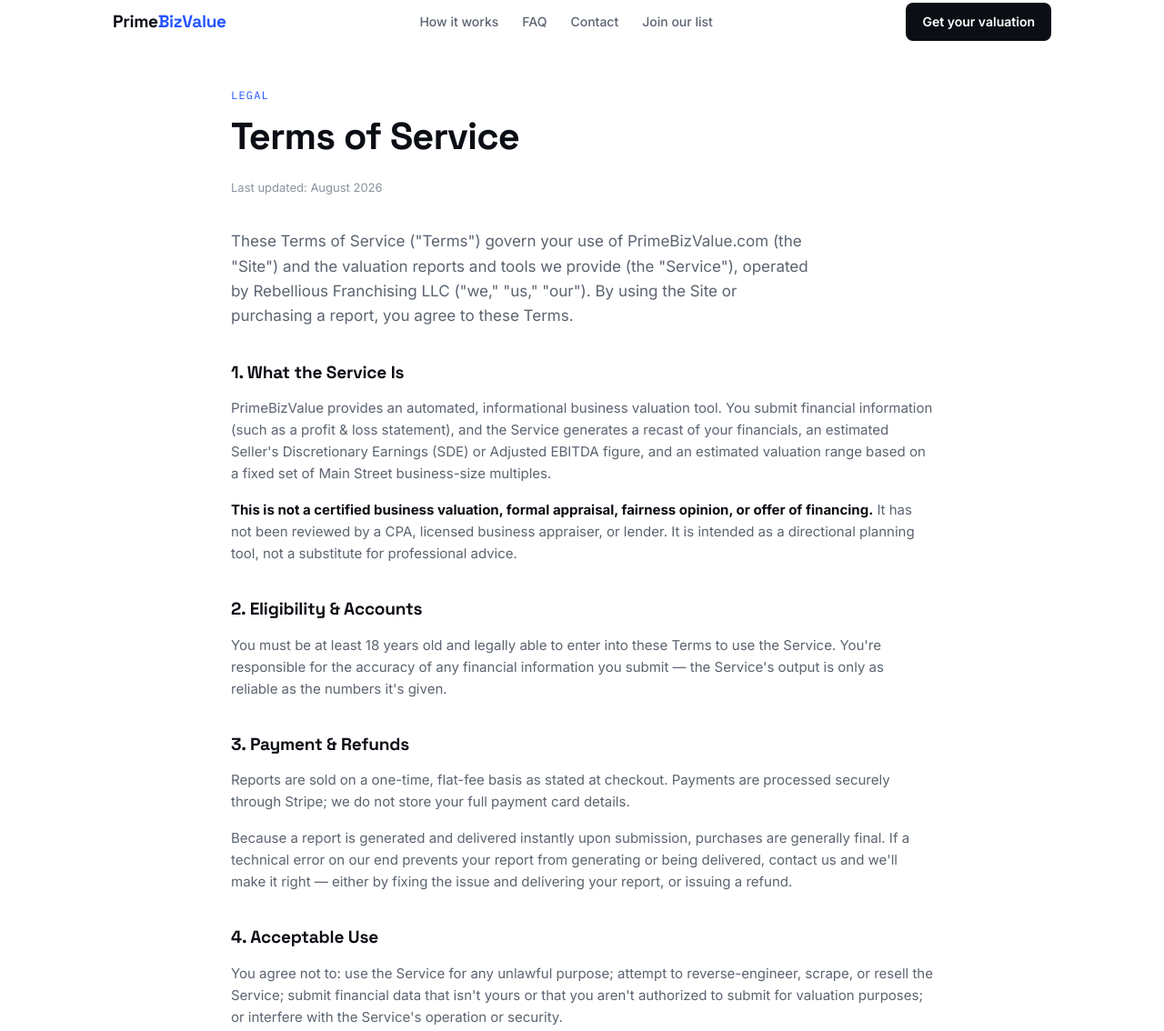
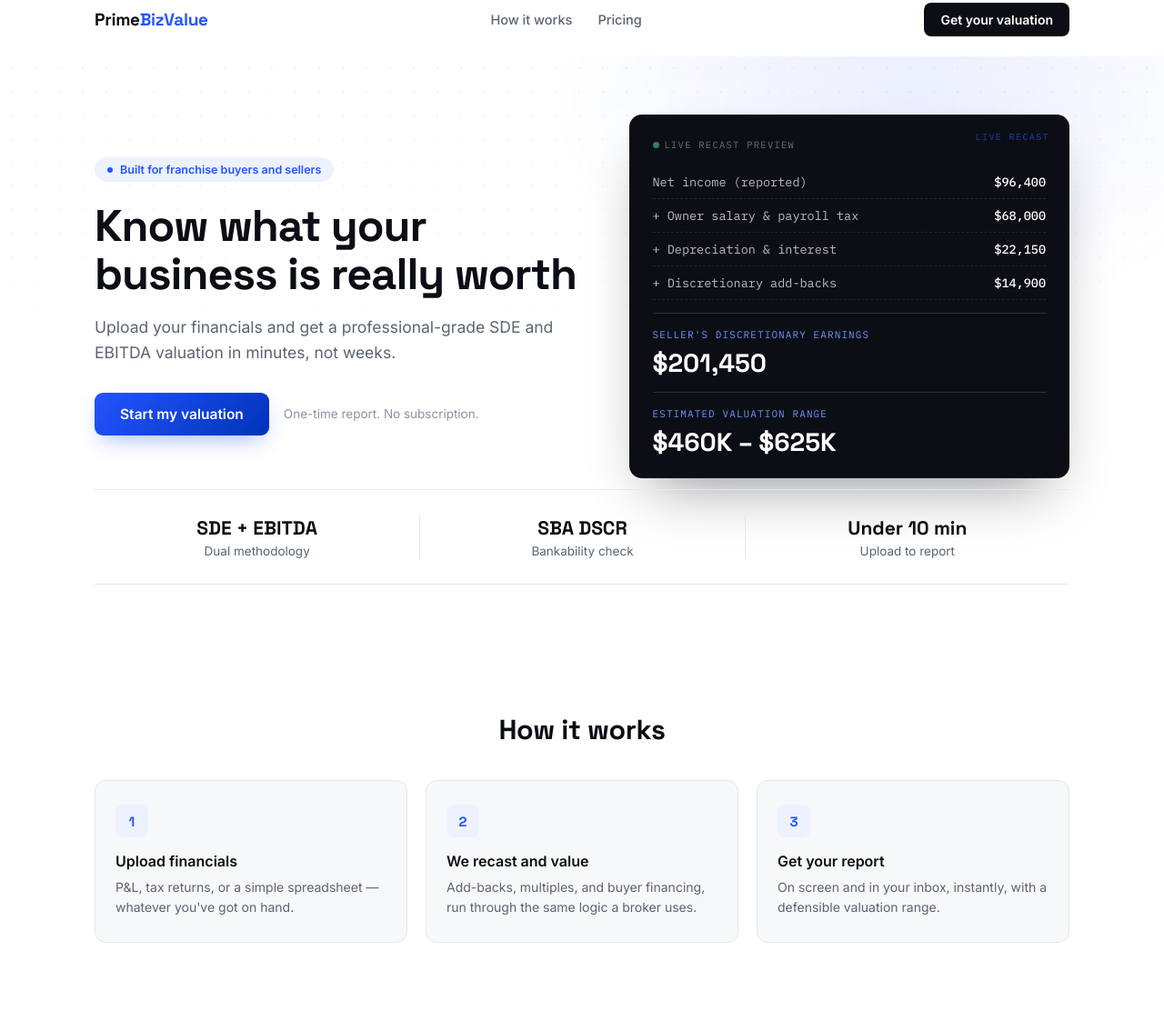
Before and after one commit to joemalmuthCFE/PrimeBizValue-site, a plain HTML site: page terms.html in a window 1280 px wide. Shown: the part 19-1153 px from the top of the page at 91% size. Drawn offline with Linux system fonts and the light colour scheme.

Commit message:
Update terms.html

```diff
--- a/terms.html
+++ b/terms.html
@@ -3,8 +3,8 @@
 <head>
 <meta charset="UTF-8">
 <meta name="viewport" content="width=device-width, initial-scale=1.0">
-<title>Terms of Service — PrimeBizValue</title>
-<meta name="description" content="Terms of Service for PrimeBizValue.com valuation reports and tools.">
+<title>PrimeBizValue — Know what your business is really worth</title>
+<meta name="description" content="Upload your financials and get a professional-grade SDE and EBITDA valuation, built for franchise buyers and sellers.">
 <link rel="preconnect" href="https://fonts.googleapis.com">
 <link rel="preconnect" href="https://fonts.gstatic.com" crossorigin>
 <link href="https://fonts.googleapis.com/css2?family=Space+Grotesk:wght@500;600;700&family=Inter:wght@400;500;600;700&family=IBM+Plex+Mono:wght@400;500&display=swap" rel="stylesheet">
@@ -19,141 +19,279 @@
     --accent:#2454FF;
     --accent-2:#0033B8;
     --accent-bg:#EEF2FF;
-    --on-accent:#FFFFFF;
+    --dark:#0B0E14;
   }
   *{box-sizing:border-box;}
   html{scroll-behavior:smooth;}
-  body{margin:0;background:var(--bg);color:var(--text);font-family:'Inter', -apple-system, sans-serif;-webkit-font-smoothing:antialiased;line-height:1.6;}
+  body{
+    margin:0;
+    background:var(--bg);
+    color:var(--text);
+    font-family:'Inter', -apple-system, sans-serif;
+    -webkit-font-smoothing:antialiased;
+  }
+  .display{font-family:'Space Grotesk', sans-serif;}
+  .mono{font-family:'IBM Plex Mono', monospace;}
   a{color:inherit;}
   :focus-visible{outline:2px solid var(--accent); outline-offset:3px;}
-  .wrap{max-width:820px; margin:0 auto; padding:0 24px;}
-  .wrap-wide{max-width:1080px; margin:0 auto; padding:0 24px;}
+  .wrap{max-width:1120px; margin:0 auto; padding:0 24px;}
 
-  nav{display:flex; align-items:center; justify-content:space-between; padding:22px 24px; max-width:1080px; margin:0 auto;}
-  .brand{font-family:'Space Grotesk', sans-serif; font-size:19px; font-weight:700; letter-spacing:-0.3px; text-decoration:none; color:var(--text);}
+  /* Nav */
+  nav{
+    display:flex; align-items:center; justify-content:space-between;
+    padding:22px 24px; max-width:1120px; margin:0 auto; position:relative; z-index:2;
+  }
+  .brand{font-family:'Space Grotesk', sans-serif; font-size:19px; font-weight:700; letter-spacing:-0.3px;}
   .brand span{color:var(--accent);}
-  .nav-links{display:flex; gap:26px; align-items:center;}
-  .nav-links a{font-size:14px; color:var(--text-secondary); text-decoration:none; font-weight:500;}
+  .nav-links{display:flex; gap:28px; align-items:center;}
+  .nav-links a{font-size:14.5px; color:var(--text-secondary); text-decoration:none; font-weight:500;}
   .nav-links a:hover{color:var(--text);}
-  .nav-cta{background:var(--text); color:#fff; padding:10px 18px; border-radius:8px; text-decoration:none; font-size:14px; font-weight:600; transition:background .15s ease;}
+  .nav-cta{
+    background:var(--dark); color:#fff; padding:10px 18px; border-radius:8px;
+    text-decoration:none; font-size:14px; font-weight:600; transition:background .15s ease;
+  }
   .nav-cta:hover{background:#000;}
-  @media (max-width:760px){.nav-links{display:none;}}
 
-  main{padding:24px 0 72px;}
-  h1{font-family:'Space Grotesk', sans-serif; font-size:clamp(1.9rem,4vw,2.6rem); font-weight:700; letter-spacing:-0.02em; margin:0 0 12px;}
-  .kicker{font-family:'IBM Plex Mono',monospace; font-size:12px; letter-spacing:0.1em; text-transform:uppercase; color:var(--accent); margin-bottom:14px;}
-  .updated{font-size:13px; color:var(--text-muted); margin-bottom:36px;}
-  h2{font-family:'Space Grotesk', sans-serif; font-size:19px; font-weight:700; margin:34px 0 12px; letter-spacing:-0.01em;}
-  p{font-size:15px; color:var(--text-secondary); margin:0 0 16px;}
-  ul, ol{font-size:15px; color:var(--text-secondary); padding-left:22px; margin:0 0 16px;}
-  li{margin-bottom:6px;}
-  strong{color:var(--text);}
-  .lede{font-size:17px; color:var(--text-secondary); max-width:60ch;}
+  /* Hero */
+  header.hero{
+    position:relative; padding:64px 0 76px; overflow:hidden;
+  }
+  .hero-bg{
+    position:absolute; inset:0; z-index:0; pointer-events:none;
+    background:
+      radial-gradient(560px 340px at 78% 8%, rgba(36,84,255,0.10), transparent 70%),
+      radial-gradient(circle, rgba(11,14,20,0.05) 1px, transparent 1px);
+    background-size:auto, 26px 26px;
+    mask-image:linear-gradient(to bottom, black, transparent 88%);
+  }
+  .hero-grid{
+    position:relative; z-index:1;
+    display:grid; grid-template-columns:1.05fr 0.95fr; gap:52px; align-items:center;
+  }
+  .eyebrow{
+    display:inline-flex; align-items:center; gap:8px;
+    background:var(--accent-bg); color:var(--accent);
+    font-size:12.5px; font-weight:600; padding:6px 14px; border-radius:20px; margin-bottom:22px;
+  }
+  .eyebrow::before{content:''; width:6px; height:6px; border-radius:50%; background:var(--accent); display:inline-block;}
+  h1{
+    font-family:'Space Grotesk', sans-serif;
+    font-size:clamp(2.2rem, 3.8vw, 3.35rem); line-height:1.08; font-weight:700; margin:0 0 18px;
+    letter-spacing:-0.02em;
+  }
+  .sub{
+    font-size:17.5px; line-height:1.6; color:var(--text-secondary); max-width:46ch; margin:0 0 30px;
+  }
+  .cta-row{display:flex; align-items:center; gap:16px; flex-wrap:wrap;}
+  .cta-primary{
+    display:inline-block; background:linear-gradient(135deg, var(--accent), var(--accent-2));
+    color:#fff; padding:14px 28px; border-radius:9px;
+    text-decoration:none; font-weight:600; font-size:15.5px;
+    box-shadow:0 10px 24px -8px rgba(36,84,255,0.45);
+    transition:transform .15s ease, box-shadow .15s ease;
+  }
+  .cta-primary:hover{transform:translateY(-1px); box-shadow:0 14px 30px -8px rgba(36,84,255,0.55);}
+  .cta-note{font-size:13.5px; color:var(--text-muted);}
 
-  details{border:1px solid var(--border); border-radius:10px; padding:16px 18px; margin-bottom:12px; background:var(--surface);}
-  summary{font-family:'Space Grotesk',sans-serif; font-weight:600; font-size:15.5px; color:var(--text); cursor:pointer; list-style:none; display:flex; justify-content:space-between; align-items:center;}
-  summary::-webkit-details-marker{display:none;}
-  summary::after{content:'+'; font-size:20px; color:var(--accent); font-weight:400; margin-left:12px;}
-  details[open] summary::after{content:'−';}
-  details p{margin-top:12px; margin-bottom:0;}
+  /* Signature: live valuation ticker */
+  .ticker{
+    background:var(--dark); border-radius:14px; padding:26px 26px 22px;
+    box-shadow:0 30px 60px -24px rgba(11,14,20,0.45);
+    position:relative; overflow:hidden;
+  }
+  .ticker::before{
+    content:'LIVE RECAST'; position:absolute; top:18px; right:22px;
+    font-family:'IBM Plex Mono',monospace; font-size:10px; letter-spacing:0.14em;
+    color:rgba(36,84,255,0.7);
+  }
+  .ticker::before{ }
+  .ticker-dot{
+    display:inline-block; width:7px; height:7px; border-radius:50%; background:#3D8B5F;
+    margin-right:6px; animation:pulse 1.8s ease infinite;
+  }
+  @keyframes pulse{0%,100%{opacity:1;}50%{opacity:0.35;}}
+  .ticker-label{
+    font-family:'IBM Plex Mono',monospace; font-size:10.5px; letter-spacing:0.12em; text-transform:uppercase;
+    color:rgba(255,255,255,0.4); margin-bottom:16px; display:flex; align-items:center;
+  }
+  .ticker-line{
+    display:flex; justify-content:space-between; align-items:baseline;
+    padding:9px 0; border-bottom:1px dashed rgba(255,255,255,0.1);
+    font-family:'IBM Plex Mono',monospace; font-size:13.5px; color:rgba(255,255,255,0.72);
+    opacity:0; transform:translateY(6px);
+    animation:lineIn .5s ease forwards;
+  }
+  .ticker-line:last-of-type{border-bottom:none;}
+  .ticker-line .amt{color:#fff; font-weight:500;}
+  .ticker-result{
+    margin-top:14px; padding-top:16px; border-top:1px solid rgba(255,255,255,0.14);
+    opacity:0; transform:translateY(6px); animation:lineIn .5s ease forwards;
+  }
+  .ticker-result .k{font-family:'IBM Plex Mono',monospace; font-size:11px; letter-spacing:0.1em; text-transform:uppercase; color:#6E93FF; margin-bottom:6px;}
+  .ticker-result .v{font-family:'Space Grotesk',serif; font-size:28px; color:#fff; font-weight:700;}
+  @keyframes lineIn{to{opacity:1; transform:translateY(0);}}
+  @media (prefers-reduced-motion: reduce){
+    .ticker-line, .ticker-result, .ticker-dot{animation:none; opacity:1; transform:none;}
+  }
 
-  .card{background:var(--surface); border:1px solid var(--border); border-radius:12px; padding:24px 26px; margin-bottom:20px;}
+  /* Stats row */
+  .stats{
+    position:relative; z-index:1;
+    display:grid; grid-template-columns:repeat(3,1fr);
+    border-top:1px solid var(--border); border-bottom:1px solid var(--border);
+    padding:28px 0; margin-top:12px;
+  }
+  .stat{text-align:center; padding:0 20px;}
+  .stat + .stat{border-left:1px solid var(--border);}
+  .stat .num{font-family:'Space Grotesk',sans-serif; font-size:21px; font-weight:700; margin:0;}
+  .stat .lbl{font-size:13.5px; color:var(--text-secondary); margin:4px 0 0;}
 
-  form .field{margin-bottom:16px;}
-  form label{display:block; font-size:13px; font-weight:600; color:var(--text); margin-bottom:6px;}
-  form input, form select{width:100%; padding:11px 13px; border:1px solid var(--border); border-radius:8px; font-size:14.5px; font-family:'Inter',sans-serif; background:#fff;}
-  form input:focus, form select:focus{border-color:var(--accent);}
-  .field-row{display:grid; grid-template-columns:1fr 1fr; gap:14px;}
-  @media (max-width:600px){.field-row{grid-template-columns:1fr;}}
-  .consent-row{display:flex; gap:10px; align-items:flex-start; margin:18px 0 20px;}
-  .consent-row input{width:auto; margin-top:3px;}
-  .consent-row p{font-size:12.5px; color:var(--text-muted); margin:0; line-height:1.55;}
-  .submit-btn{display:inline-block; background:var(--accent); color:#fff; padding:13px 28px; border-radius:9px; border:none; font-weight:600; font-size:15px; cursor:pointer; transition:background .15s ease;}
-  .submit-btn:hover{background:var(--accent-2);}
+  /* How it works */
+  section{padding:64px 0;}
+  h2{font-family:'Space Grotesk',sans-serif; font-size:clamp(1.5rem,2.6vw,1.9rem); font-weight:700; text-align:center; margin:0 0 36px; letter-spacing:-0.01em;}
+  .steps{display:grid; grid-template-columns:repeat(3,1fr); gap:20px;}
+  .step{background:var(--surface); border:1px solid var(--border); border-radius:12px; padding:26px 22px; transition:transform .15s ease, box-shadow .15s ease;}
+  .step:hover{transform:translateY(-3px); box-shadow:0 16px 30px -18px rgba(11,14,20,0.25);}
+  .step .icon{
+    width:36px; height:36px; border-radius:8px; background:var(--accent-bg); color:var(--accent);
+    display:flex; align-items:center; justify-content:center; font-weight:700; font-size:15px; margin-bottom:16px;
+    font-family:'Space Grotesk',sans-serif;
+  }
+  .step h3{font-size:16px; font-weight:600; margin:0 0 8px;}
+  .step p{font-size:14px; line-height:1.6; color:var(--text-secondary); margin:0;}
 
-  .contact-card{display:flex; align-items:center; justify-content:space-between; background:var(--text); color:#fff; border-radius:14px; padding:30px 32px; flex-wrap:wrap; gap:16px;}
-  .contact-card h3{font-family:'Space Grotesk',sans-serif; font-size:19px; margin:0 0 4px;}
-  .contact-card p{color:rgba(255,255,255,.7); margin:0; font-size:14px;}
-  .contact-card a.email-btn{background:var(--accent); color:#fff; padding:12px 24px; border-radius:9px; text-decoration:none; font-weight:600; font-size:14.5px; white-space:nowrap;}
+  /* Pricing */
+  .price-card{
+    background:var(--dark); color:#fff; border-radius:16px;
+    padding:48px 36px; text-align:center; position:relative; overflow:hidden;
+  }
+  .price-card::before{
+    content:''; position:absolute; inset:0;
+    background:radial-gradient(420px 200px at 50% -10%, rgba(36,84,255,0.35), transparent 70%);
+  }
+  .price-card > *{position:relative;}
+  .price-card .p-lbl{font-size:14px; color:rgba(255,255,255,0.55); margin:0 0 8px;}
+  .price-card .p-amt{font-family:'Space Grotesk',sans-serif; font-size:44px; font-weight:700; margin:0 0 10px; letter-spacing:-0.02em;}
+  .price-card .p-compare{font-size:14px; color:rgba(255,255,255,0.6); margin:0 0 26px;}
 
-  footer{padding:32px 0 44px; border-top:1px solid var(--border); margin-top:40px;}
-  .foot-row{display:flex; justify-content:space-between; align-items:flex-start; flex-wrap:wrap; gap:18px; max-width:1080px; margin:0 auto; padding:0 24px;}
-  .foot-links{display:flex; gap:20px; flex-wrap:wrap;}
-  .foot-links a{font-size:13px; color:var(--text-secondary); text-decoration:none;}
-  .foot-links a:hover{color:var(--text);}
+  footer{padding:32px 0 44px; border-top:1px solid var(--border);}
+  .foot-row{display:flex; justify-content:space-between; align-items:center; flex-wrap:wrap; gap:14px;}
   footer p{margin:0; font-size:12.5px; color:var(--text-muted);}
+
+  @media (max-width:860px){
+    .hero-grid{grid-template-columns:1fr;}
+    .stats{grid-template-columns:1fr; gap:16px;}
+    .stat + .stat{border-left:none; border-top:1px solid var(--border); padding-top:16px;}
+    .steps{grid-template-columns:1fr;}
+    .nav-links{display:none;}
+  }
 </style>
-
 </head>
 <body>
+
 <nav>
-  <a href="/" class="brand">Prime<span>BizValue</span></a>
+  <div class="brand">Prime<span>BizValue</span></div>
   <div class="nav-links">
-    <a href="/#how-it-works">How it works</a>
-    <a href="/faq.html">FAQ</a>
-    <a href="/contact.html">Contact</a>
-    <a href="/join.html">Join our list</a>
+    <a href="#how-it-works">How it works</a>
+    <a href="#pricing">Pricing</a>
   </div>
-  <a href="/tool.html" class="nav-cta">Get your valuation</a>
+  <a href="#get-report" class="nav-cta">Get your valuation</a>
 </nav>
 
-<main>
+<header class="hero">
+  <div class="hero-bg"></div>
   <div class="wrap">
-    <span class="kicker">Legal</span>
-    <h1>Terms of Service</h1>
-    <p class="updated">Last updated: August 2026</p>
+    <div class="hero-grid">
+      <div>
+        <span class="eyebrow">Built for franchise buyers and sellers</span>
+        <h1>Know what your business is really worth</h1>
+        <p class="sub">Upload your financials and get a professional-grade SDE and EBITDA valuation in minutes, not weeks.</p>
+        <div class="cta-row">
+          <a href="#get-report" class="cta-primary">Start my valuation</a>
+          <span class="cta-note">One-time report. No subscription.</span>
+        </div>
+      </div>
 
-    <p class="lede">These Terms of Service ("Terms") govern your use of PrimeBizValue.com (the "Site") and the valuation reports and tools we provide (the "Service"), operated by Rebellious Franchising LLC ("we," "us," "our"). By using the Site or purchasing a report, you agree to these Terms.</p>
+      <div class="ticker" aria-hidden="true">
+        <div class="ticker-label"><span class="ticker-dot"></span>Live recast preview</div>
+        <div class="ticker-line" style="animation-delay:.05s"><span>Net income (reported)</span><span class="amt">$96,400</span></div>
+        <div class="ticker-line" style="animation-delay:.18s"><span>+ Owner salary &amp; payroll tax</span><span class="amt">$68,000</span></div>
+        <div class="ticker-line" style="animation-delay:.31s"><span>+ Depreciation &amp; interest</span><span class="amt">$22,150</span></div>
+        <div class="ticker-line" style="animation-delay:.44s"><span>+ Discretionary add-backs</span><span class="amt">$14,900</span></div>
+        <div class="ticker-result" style="animation-delay:.58s">
+          <div class="k">Seller's discretionary earnings</div>
+          <div class="v">$201,450</div>
+        </div>
+        <div class="ticker-result" style="animation-delay:.74s">
+          <div class="k">Estimated valuation range</div>
+          <div class="v">$460K – $625K</div>
+        </div>
+      </div>
+    </div>
 
-    <h2>1. What the Service Is</h2>
-    <p>PrimeBizValue provides an automated, informational business valuation tool. You submit financial information (such as a profit &amp; loss statement), and the Service generates a recast of your financials, an estimated Seller's Discretionary Earnings (SDE) or Adjusted EBITDA figure, and an estimated valuation range based on a fixed set of Main Street business-size multiples.</p>
-    <p><strong>This is not a certified business valuation, formal appraisal, fairness opinion, or offer of financing.</strong> It has not been reviewed by a CPA, licensed business appraiser, or lender. It is intended as a directional planning tool, not a substitute for professional advice.</p>
+    <div class="stats">
+      <div class="stat">
+        <p class="num">SDE + EBITDA</p>
+        <p class="lbl">Dual methodology</p>
+      </div>
+      <div class="stat">
+        <p class="num">SBA DSCR</p>
+        <p class="lbl">Bankability check</p>
+      </div>
+      <div class="stat">
+        <p class="num">Under 10 min</p>
+        <p class="lbl">Upload to report</p>
+      </div>
+    </div>
+  </div>
+</header>
 
-    <h2>2. Eligibility &amp; Accounts</h2>
-    <p>You must be at least 18 years old and legally able to enter into these Terms to use the Service. You're responsible for the accuracy of any financial information you submit — the Service's output is only as reliable as the numbers it's given.</p>
+<section id="how-it-works">
+  <div class="wrap">
+    <h2>How it works</h2>
+    <div class="steps">
+      <div class="step">
+        <div class="icon">1</div>
+        <h3>Upload financials</h3>
+        <p>P&amp;L, tax returns, or a simple spreadsheet — whatever you've got on hand.</p>
+      </div>
+      <div class="step">
+        <div class="icon">2</div>
+        <h3>We recast and value</h3>
+        <p>Add-backs, multiples, and buyer financing, run through the same logic a broker uses.</p>
+      </div>
+      <div class="step">
+        <div class="icon">3</div>
+        <h3>Get your report</h3>
+        <p>On screen and in your inbox, instantly, with a defensible valuation range.</p>
+      </div>
+    </div>
+  </div>
+</section>
 
-    <h2>3. Payment &amp; Refunds</h2>
-    <p>Reports are sold on a one-time, flat-fee basis as stated at checkout. Payments are processed securely through Stripe; we do not store your full payment card details.</p>
-    <p>Because a report is generated and delivered instantly upon submission, purchases are generally final. If a technical error on our end prevents your report from generating or being delivered, contact us and we'll make it right — either by fixing the issue and delivering your report, or issuing a refund.</p>
-
-    <h2>4. Acceptable Use</h2>
-    <p>You agree not to: use the Service for any unlawful purpose; attempt to reverse-engineer, scrape, or resell the Service; submit financial data that isn't yours or that you aren't authorized to submit for valuation purposes; or interfere with the Service's operation or security.</p>
-
-    <h2>5. Intellectual Property</h2>
-    <p>The Site, the valuation tool, our report formatting and methodology, and all associated content are owned by Rebellious Franchising LLC. Your report is yours to use for your own business purposes once purchased, but the underlying tool and methodology remain our property.</p>
-
-    <h2>6. Third-Party Services</h2>
-    <p>The Service uses third-party providers to operate, including Stripe (payment processing) and Anthropic's Claude AI (to help parse and structure the financial data you submit). By using the Service, you consent to your submitted data being processed by these providers as described in our <a href="/privacy.html">Privacy Policy</a>.</p>
-
-    <h2>7. Disclaimer of Warranties</h2>
-    <p>The Service is provided "as is" and "as available," without warranties of any kind, express or implied. We do not warrant that the valuation figures are accurate, complete, or suitable for any particular transaction, financing application, or legal proceeding. Nothing in the Service constitutes legal, tax, financial, or investment advice.</p>
-
-    <h2>8. Limitation of Liability</h2>
-    <p>To the fullest extent permitted by law, Rebellious Franchising LLC and its owners, employees, and contractors will not be liable for any indirect, incidental, special, or consequential damages arising from your use of the Service, including decisions made based on a valuation estimate. Our total liability for any claim relating to the Service is limited to the amount you paid for the report giving rise to the claim.</p>
-
-    <h2>9. Indemnification</h2>
-    <p>You agree to indemnify and hold harmless Rebellious Franchising LLC from any claims, damages, or expenses arising from your misuse of the Service or violation of these Terms.</p>
-
-    <h2>10. Governing Law</h2>
-    <p>These Terms are governed by the laws of the <strong>State of Florida</strong>, without regard to conflict-of-law principles.</p>
-
-    <h2>11. Changes to These Terms</h2>
-    <p>We may update these Terms from time to time. Continued use of the Service after changes take effect constitutes acceptance of the updated Terms.</p>
-
-    <h2>12. Contact</h2>
-    <p>Questions about these Terms? Reach us at <a href="mailto:hello@primebizvalue.com">hello@primebizvalue.com</a> or visit our <a href="/contact.html">Contact page</a>.</p>
+<section id="get-report">
+  <div class="wrap">
+    <div class="price-card">
+      <p class="p-lbl">One-time report</p>
+      <p class="p-amt">$799</p>
+      <p class="p-compare">Compare to a broker opinion of value: typically $2,500&ndash;$10,000+</p>
+      <a href="/tool.html" class="cta-primary">Get your valuation</a>
+    </div>
   </div>
-</main>
+</section>
 
 <footer>
-  <div class="foot-row">
-    <p>© 2026 Rebellious Franchising LLC — PrimeBizValue.com</p>
-    <div class="foot-links">
-      <a href="/faq.html">FAQ</a>
-      <a href="/contact.html">Contact</a>
-      <a href="/join.html">Join our list</a>
-      <a href="/terms.html">Terms of Service</a>
-      <a href="/privacy.html">Privacy Policy</a>
+  <div class="wrap foot-row" style="flex-direction:column; align-items:flex-start; gap:14px;">
+    <div style="display:flex; gap:20px; flex-wrap:wrap;">
+      <a href="/faq.html" style="font-size:13px; color:var(--text-secondary); text-decoration:none;">FAQ</a>
+      <a href="/contact.html" style="font-size:13px; color:var(--text-secondary); text-decoration:none;">Contact</a>
+      <a href="/join.html" style="font-size:13px; color:var(--text-secondary); text-decoration:none;">Join our list</a>
+      <a href="/terms.html" style="font-size:13px; color:var(--text-secondary); text-decoration:none;">Terms of Service</a>
+      <a href="/privacy.html" style="font-size:13px; color:var(--text-secondary); text-decoration:none;">Privacy Policy</a>
+    </div>
+    <div class="foot-row" style="width:100%;">
+      <p>© 2026 Rebellious Franchising LLC — PrimeBizValue.com</p>
+      <p>For informational purposes only. Not certified appraisal, financial, legal, or investment advice.</p>
     </div>
   </div>
 </footer>
```
